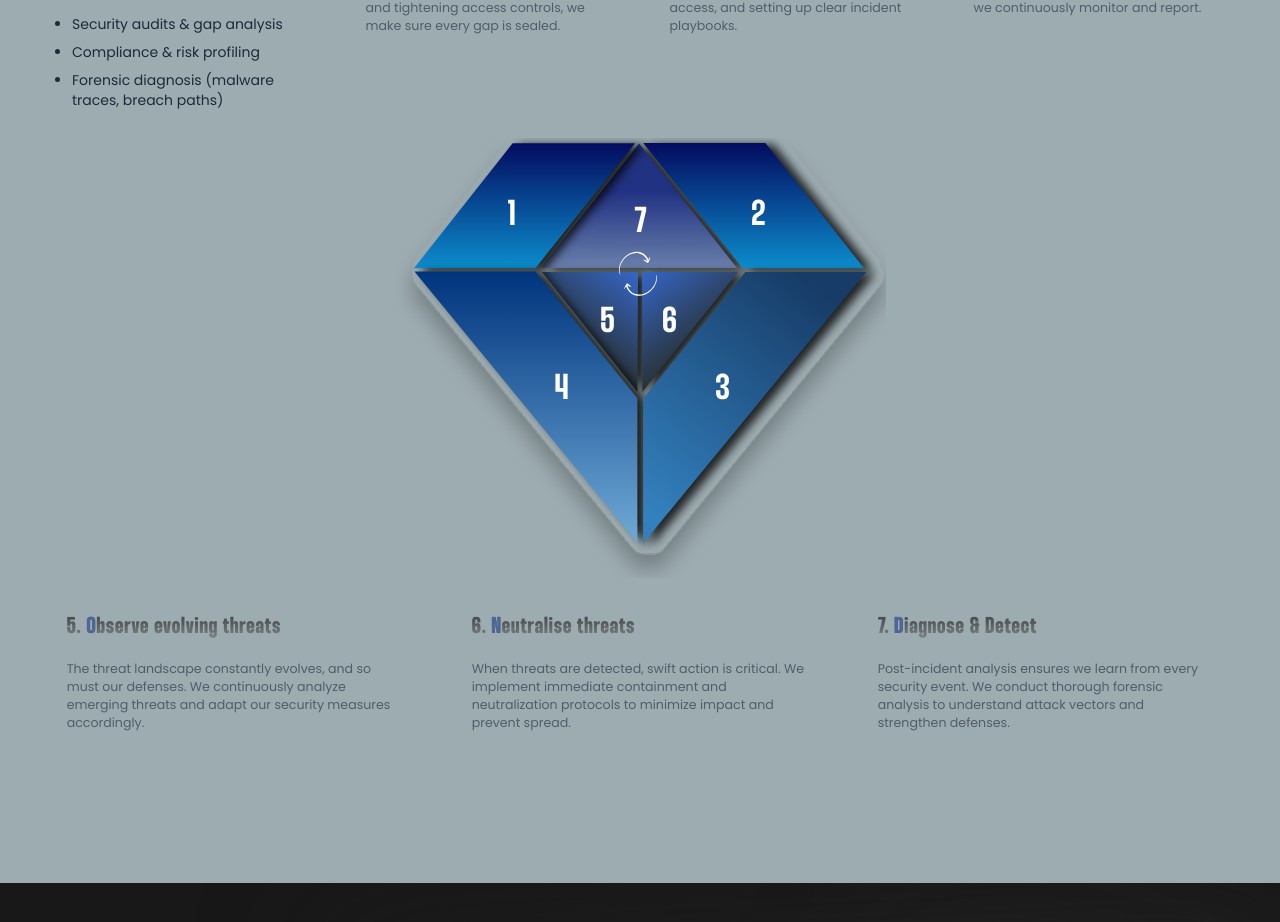
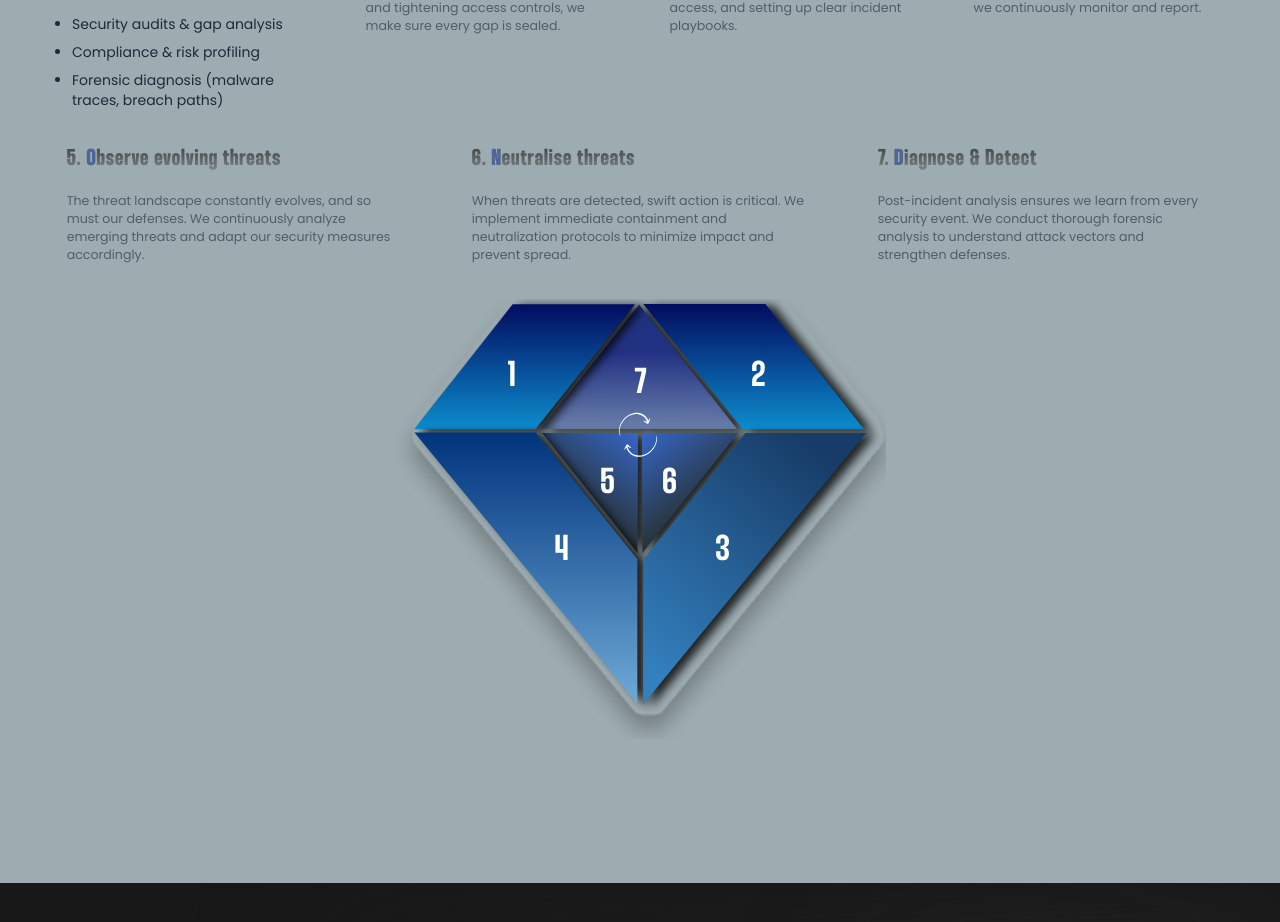
Before and after one commit to yash-surana/EyeQVault-Technologies, a React (Vite) app in the folder frontend/: page / in a window 1280 px wide. Shown: the part 2652-3574 px from the top of the page. Built offline with nearby package versions, Linux system fonts and the light colour scheme.

Commit message:
refactor(SecurityMethods): remove redundant order classes from grid layout

```diff
--- a/frontend/src/components/SecurityMethods.jsx
+++ b/frontend/src/components/SecurityMethods.jsx
@@ -129,7 +129,7 @@ const SecurityMethods = () => {
           </p>
         </motion.div>
         <div className="flex flex-col">
-          <div className="order-1 grid grid-cols-1 md:grid-cols-2 lg:grid-cols-4 gap-8 items-start">
+          <div className=" grid grid-cols-1 md:grid-cols-2 lg:grid-cols-4 gap-8 items-start">
             {steps.slice(0, 4).map((step, index) => (
               <div
                 key={index}
@@ -165,7 +165,7 @@ const SecurityMethods = () => {
               </div>
             ))}
           </div>
-          <div className="order-2 lg:order-3 grid grid-cols-1 md:grid-cols-3 gap-8 mt-8 items-start">
+          <div className=" grid grid-cols-1 md:grid-cols-3 gap-8 mt-8 items-start">
             {steps.slice(4).map((step, index) => (
               <div
                 key={index + 4}
@@ -203,7 +203,7 @@ const SecurityMethods = () => {
           </div>
 
           {/* Diamond steps */}
-          <div className="order-3 lg:order-2 flex w-full justify-center items-center mt-6 relative">
+          <div className=" flex w-full justify-center items-center mt-6 relative">
             <motion.div
               initial={{ opacity: 0 }}
               animate={{ opacity: 1 }}
```
